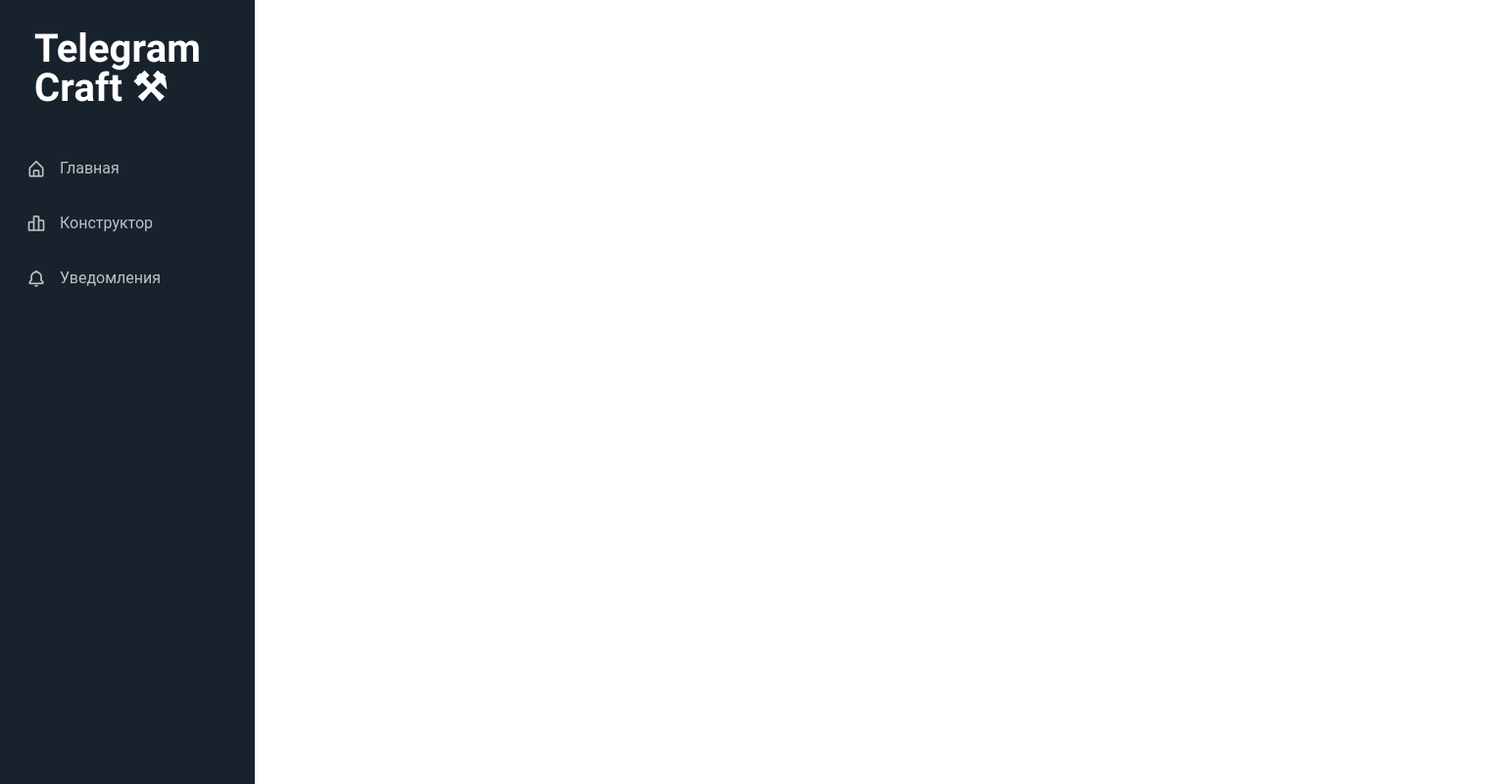
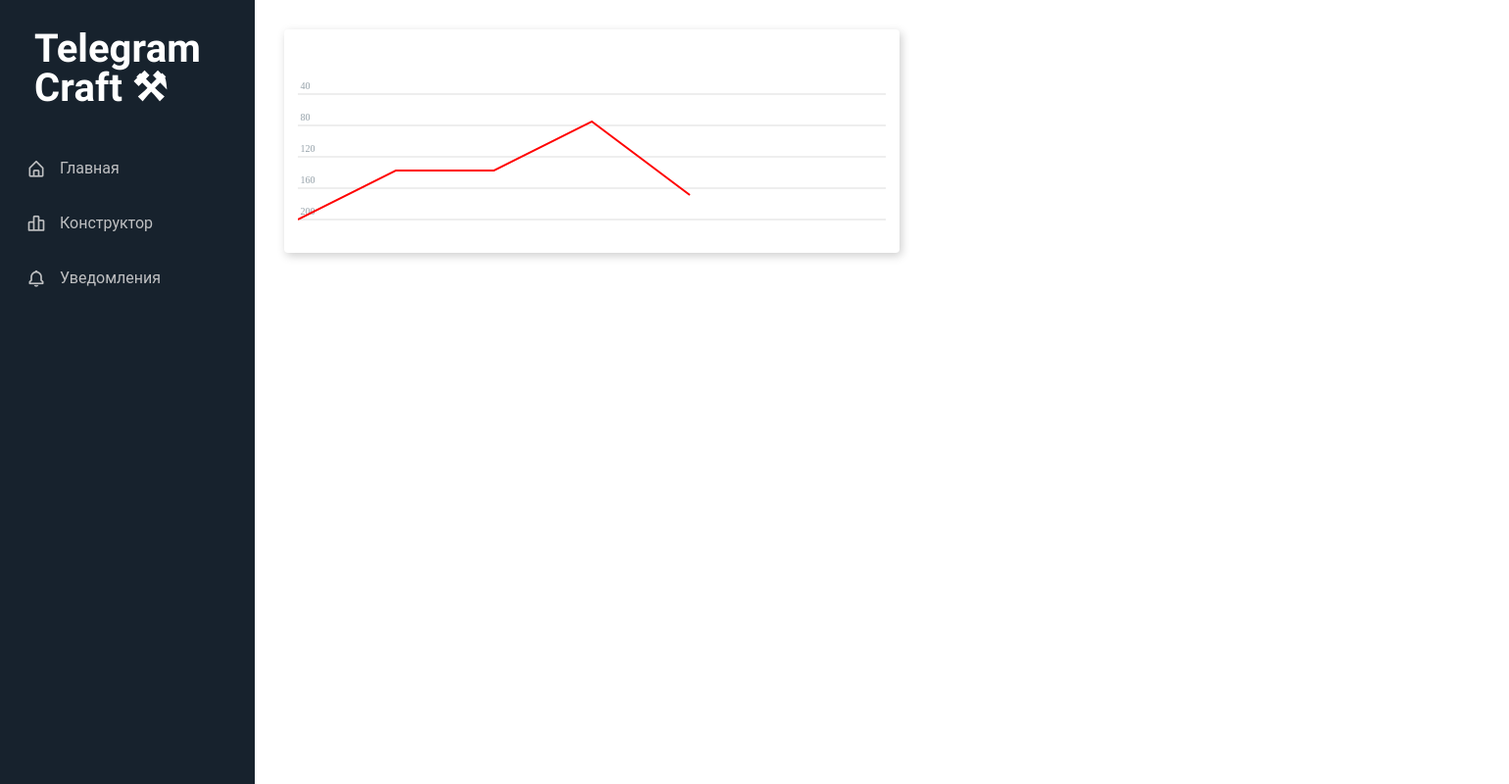
Before and after one commit to AlexseyLAST/Telegram-Craft, a website: page static/index.html in a window 1280 px wide. Shown: the whole page at 98% size, 1540 px wide, since content can reach past the window. Drawn offline with nearby package versions, Linux system fonts and the light colour scheme; a web font is replaced by a local one.

Commit message:
added chart

```diff
--- /dev/null
+++ b/static/chart/app.js
@@ -0,0 +1,77 @@
+const padding = 40;
+const width = 600;
+const height = 200;
+const dpiWidth = 2 * width;
+const dpiHeight = 2 * height;
+const viewHeight = dpiHeight - 2 * padding;
+const viewWidth = dpiWidth;
+const rows = 5;
+
+chart(document.getElementById("chart"), [
+  [0, 0],
+  [200, 100],
+  [400, 100],
+  [600, 200],
+  [800, 50],
+]);
+
+function chart(canvas, data) {
+  const ctx = canvas.getContext("2d");
+
+  canvas.style.width = width + "px";
+  canvas.style.height = height + "px";
+  canvas.width = dpiWidth;
+  canvas.height = dpiHeight;
+
+  const [yMax, yMin] = boundaries(data);
+
+  // ===
+
+  const step = viewHeight / rows;
+  const textStep = (yMax - yMin) / rows;
+
+  ctx.beginPath();
+  ctx.strokeStyle = "#bbb";
+  ctx.font = "normal 20px Roboto";
+  ctx.fillStyle = "#96a2aa";
+
+  for (let i = 1; i <= rows; i++) {
+    const y = step * i;
+    const text = Math.round(yMax - textStep * i);
+    ctx.fillText(String(text), 5, y + padding - 10);
+    ctx.moveTo(0, y + padding);
+    ctx.lineTo(dpiWidth, y + padding);
+  }
+
+  ctx.stroke();
+  ctx.closePath();
+
+  // ===
+  ctx.beginPath();
+  // Жирность линии, которой соединяем точки
+  ctx.lineWidth = 4;
+  // Цвет, которым соединяем точки
+  ctx.strokeStyle = "#ff0000";
+  for (const [x, y] of data) {
+    // Ставим точки
+    ctx.lineTo(x, dpiHeight - padding - y);
+  }
+  // Соединяем все точки
+  ctx.stroke();
+  ctx.closePath();
+}
+
+function boundaries(data) {
+  let min;
+  let max;
+
+  for (const [, y] of data) {
+    if (typeof min !== "number") min = y;
+    if (typeof max !== "number") max = y;
+
+    if (min > y) min = y;
+    if (max < y) max = y;
+  }
+
+  return [min, max];
+}
--- a/static/components/styles/main.style.css
+++ b/static/components/styles/main.style.css
@@ -0,0 +1,28 @@
+main {
+    display: flex;
+    margin-left: 260px;
+    width: 100%;
+}
+
+main .main__container {
+    font-family: "Roboto";
+    padding: 30px 0 0 30px;
+}
+
+.container {
+    max-width: 800px;
+    margin: 5 rem auto;
+}
+
+.card {
+    display: flex;
+    justify-content: center;
+    border-radius: 4px;
+    background: #fff;
+    padding: 1rem;
+    box-shadow: 2px 3px 10px rgba(0, 0, 0, 0.2);
+}
+
+canvas {
+    /* border: 1px solid black; */
+}
--- a/static/components/styles/nullable.style.css
+++ b/static/components/styles/nullable.style.css
@@ -24,7 +24,7 @@
   line-height: 1;
   margin: 0;
   font-size: 14px;
-  background-color: white;
+  background-color: #fff;
 }
 input,
 button,
--- a/static/index.html
+++ b/static/index.html
@@ -4,13 +4,15 @@
     <meta charset="UTF-8" />
     <meta http-equiv="X-UA-Compatible" content="IE=edge" />
     <meta name="viewport" content="width=device-width, initial-scale=1.0" />
-    <link rel="stylesheet" href="./main.css">
-    <link href='https://unpkg.com/boxicons@2.1.2/css/boxicons.min.css' rel='stylesheet'>
+    <link rel="stylesheet" href="./main.css" />
+    <link
+      href="https://unpkg.com/boxicons@2.1.2/css/boxicons.min.css"
+      rel="stylesheet"
+    />
     <title>Telegraf Craft</title>
   </head>
   <body>
     <div class="tc">
-
       <header class="header">
         <div class="header__container">
           <div class="header__content">
@@ -18,19 +20,19 @@
             <ul class="lists">
               <li class="list">
                 <a href="#" class="nav-link">
-                  <i class='bx bx-home-alt icon'></i>
+                  <i class="bx bx-home-alt icon"></i>
                   <span class="link">Главная</span>
                 </a>
               </li>
               <li class="list">
                 <a href="#" class="nav-link">
-                  <i class='bx bx-bar-chart-alt-2 icon'></i>
+                  <i class="bx bx-bar-chart-alt-2 icon"></i>
                   <span class="link">Конструктор</span>
                 </a>
               </li>
               <li class="list">
                 <a href="#" class="nav-link">
-                  <i class='bx bx-bell icon'></i>
+                  <i class="bx bx-bell icon"></i>
                   <span class="link">Уведомления</span>
                 </a>
               </li>
@@ -39,14 +41,19 @@
         </div>
       </header>
 
-      <!-- <main>
+      <main>
         <div class="main__container">
           <div class="title">
-            <h1>Панель управления ботом</h1>
+            <!-- <h1>Панель управления ботом</h1> -->
+            <div class="container">
+              <div class="card">
+                <canvas id="chart"></canvas>
+              </div>
+            </div>
           </div>
         </div>
-      </main>      -->
-
+      </main>
     </div>
+    <script src="./chart/app.js"></script>
   </body>
 </html>
```
Also changed, not shown: static/chart/index.html (added, +46 -0 lines).
